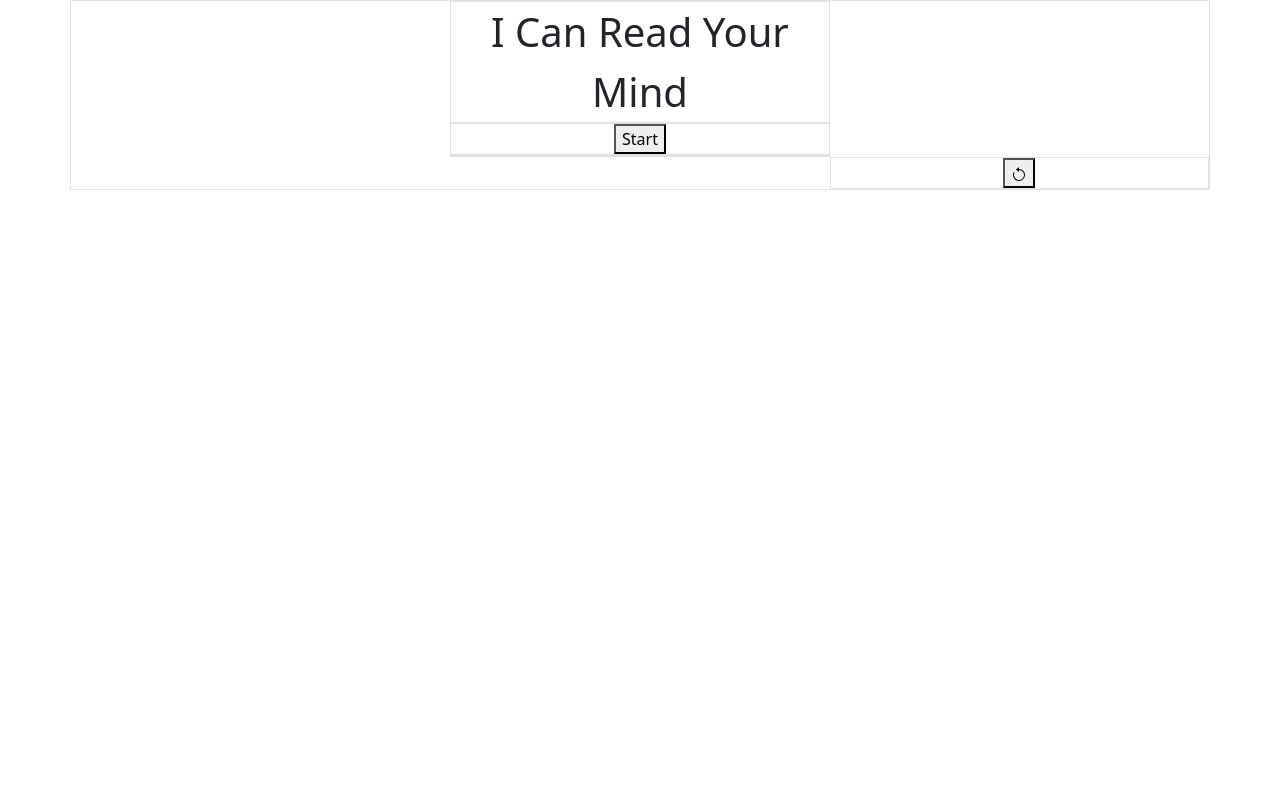
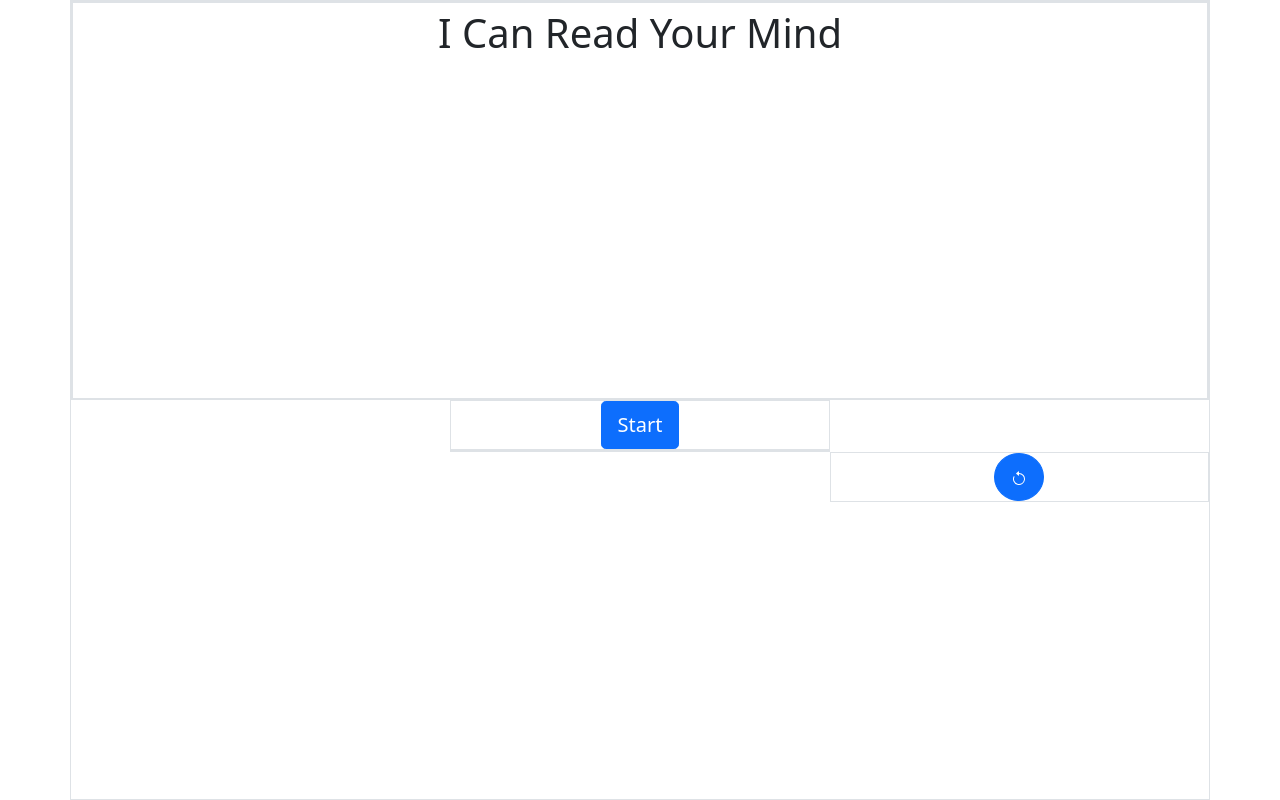
Before and after one commit to smiththay/mind_reader, a plain HTML site: page index.html in a window 1280 px wide. Drawn offline with nearby package versions, Linux system fonts and the light colour scheme.

Commit message:
added scroll functioin

```diff
--- a/css/style.css
+++ b/css/style.css
@@ -0,0 +1,3 @@
+html, body {
+    height: 100vh;
+}
--- a/index.html
+++ b/index.html
@@ -12,12 +12,11 @@
 
 <body>
 
+    <!--bootstrap container-->
+    <div class="container h-100 border text-center">
 
-    <!--bootstrap container-->
-    <div class="container border text-center">
-
-        <div class="row justify-content-center">
-          <div class="col-4 border">
+        <div class="row h-50  border overflow-auto justify-content-center">
+          <div class="col border">
             <!--header div-->
 
              <div id = "header" class="fs-1"></div>
@@ -25,9 +24,9 @@
 
         </div>
         <div class="row justify-content-center">
-            <div class="col-4 border">
+            <div class="col-4 h-75 border">
                  <!--next button div-->
-                <button id = "nextButton"></button>
+                <button id = "nextButton" class="btn btn-primary btn-lg" data-bs-toggle="button" autocomplete="off"></button>
             </div>
 
           </div>
@@ -42,7 +41,7 @@
         <div class="row justify-content-end">
           <div class="col-4 border">
             <!--return button div-->
-            <button id = "returnButton"><svg xmlns="http://www.w3.org/2000/svg" width="16" height="16" fill="currentColor" class="bi bi-arrow-counterclockwise" viewBox="0 0 16 16">
+            <button id = "returnButton" class="btn rounded-circle btn-primary btn-lg""><svg xmlns="http://www.w3.org/2000/svg" width="16" height="16" fill="currentColor" class="bi bi-arrow-counterclockwise" viewBox="0 0 16 16">
               <path fill-rule="evenodd" d="M8 3a5 5 0 1 1-4.546 2.914.5.5 0 0 0-.908-.417A6 6 0 1 0 8 2v1z"/>
               <path d="M8 4.466V.534a.25.25 0 0 0-.41-.192L5.23 2.308a.25.25 0 0 0 0 .384l2.36 1.966A.25.25 0 0 0 8 4.466z"/>
             </svg></button>
```
Also changed, not shown: js/main.js (+3 -5 lines).
